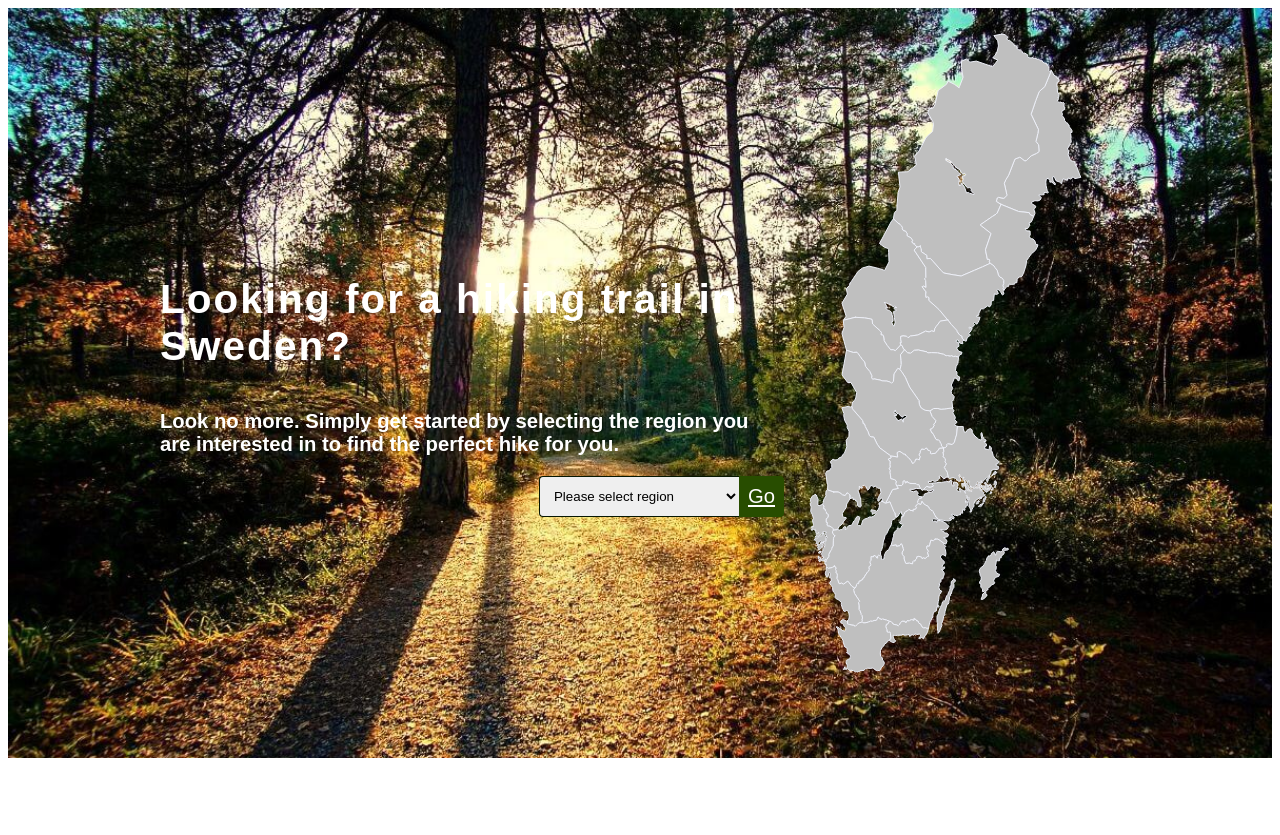
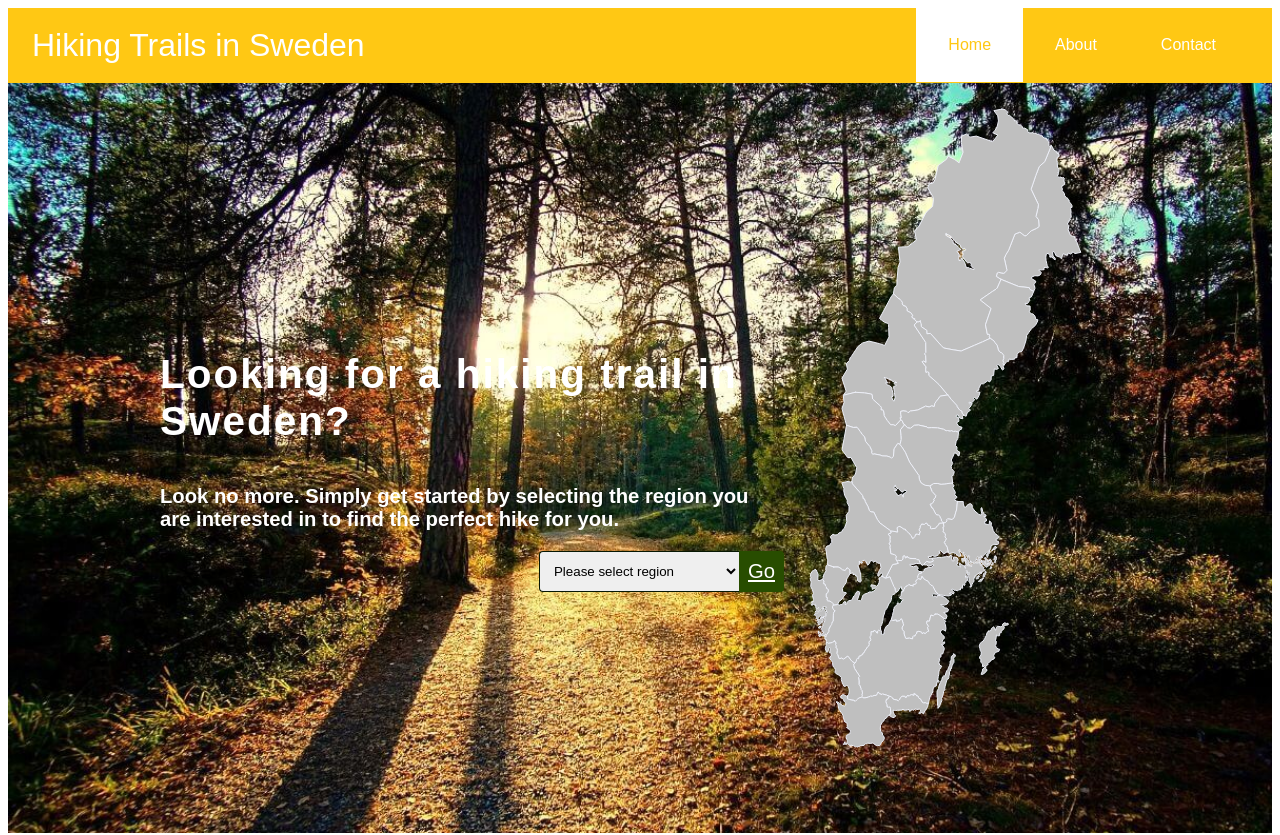
Before and after one commit to vocado78/new-hiking-trails, a React app: page / in a window 1280 px wide. Shown: the top 835 px of the page. Built offline with nearby package versions, Linux system fonts and the light colour scheme.

Commit message:
ADDS navbar

```diff
--- a/src/components/App/App.js
+++ b/src/components/App/App.js
@@ -1,15 +1,23 @@
 import React from 'react';
+import {
+  BrowserRouter as Router,
+  Route
+} from 'react-router-dom';
+
 import styles from './styles.css';
-
+import Navbar from '../Navbar/Navbar';
 import Home from '../Home/Home';
 
 // eslint-disable-next-line react/prefer-stateless-function
 export default class App extends React.Component {
   render() {
     return (
-      <div className={styles.app}>
-        <Home />
-      </div>
+      <Router>
+        <div className={styles.app}>
+          <Navbar />
+          <Route exact path="/" component={Home} />
+        </div>
+      </Router>
     );
   }
 }
--- a/src/components/Home/BannerText/styles.css
+++ b/src/components/Home/BannerText/styles.css
@@ -1,7 +1,7 @@
 .title {
   margin-bottom: 1em;
   color: #ffffff;
-  letter-spacing: 0.05em;
+  letter-spacing: 2px;
 }
 
 .intro {
--- a/src/components/Navbar/Navbar.js
+++ b/src/components/Navbar/Navbar.js
@@ -0,0 +1,31 @@
+import React from 'react';
+import { NavLink } from 'react-router-dom';
+
+import styles from './styles.css';
+import content from '../../utils/content';
+
+export default function Navbar() {
+  const { title } = content.navbar;
+  return (
+    <div className={styles.navbar}>
+      <h1>{title}</h1>
+      <ul className={styles.navList}>
+        <li>
+          <NavLink exact activeStyle={{ background: '#ffffff', color: '#ffc814' }} to="/">
+            Home
+          </NavLink>
+        </li>
+        <li>
+          <NavLink activeStyle={{ background: '#ffffff', color: '#ffc814' }} to="/about">
+            About
+          </NavLink>
+        </li>
+        <li>
+          <NavLink activeStyle={{ background: '#ffffff', color: '#ffc814' }} to="/contact">
+            Contact
+          </NavLink>
+        </li>
+      </ul>
+    </div>
+  );
+}
--- /dev/null
+++ b/src/components/Navbar/styles.css
@@ -0,0 +1,29 @@
+.navbar {
+  display: flex;
+  justify-content: space-between;
+  align-items: center;
+  padding: 0 24px;
+  height: 75px;
+  color: #ffffff;
+  background: #ffc814;
+}
+
+.navbar > h1 {
+  font-size: 32px;
+  font-weight: normal;
+}
+
+.navList {
+  height: 100%;
+  display: flex;
+  justify-content: flex-end;
+  list-style-type: none;
+}
+
+.navList > li > a {
+  display: inline-block;
+  text-decoration: none;
+  font-size: 16px;
+  color: #ffffff;
+  padding: 28px 32px;
+}
--- a/src/utils/content.js
+++ b/src/utils/content.js
@@ -1,4 +1,7 @@
 const content = {
+  navbar: {
+    title: 'Hiking Trails in Sweden'
+  },
   home: {
     banner: {
       title: 'Looking for a hiking trail in Sweden?',
```
